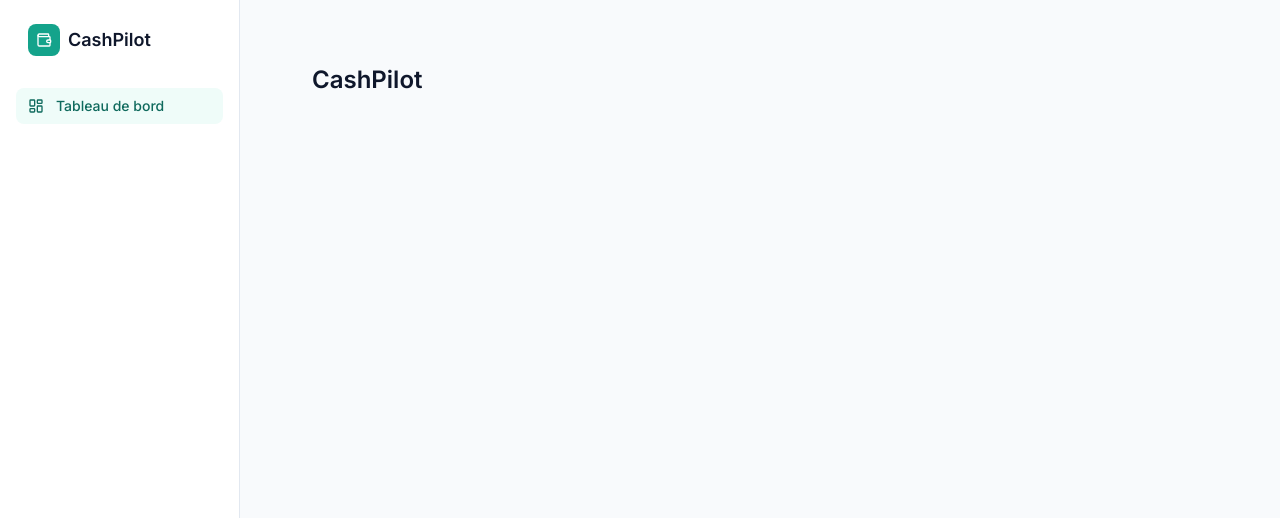
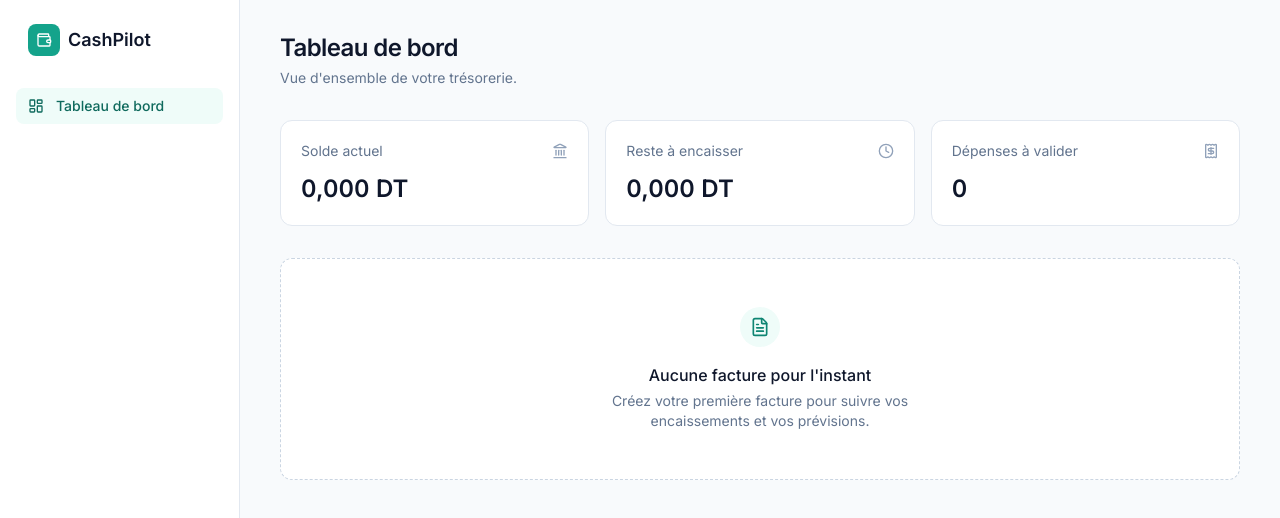
Before and after one commit to omartitouhi/cashpilot, a Next.js app in the folder apps/web/: page / in a window 1280 px wide. Shown: the top 518 px of the page. Built offline with nearby package versions, Linux system fonts and the light colour scheme.

Commit message:
feat(web): ajoute la page tableau de bord avec ses indicateurs

```diff
--- a/apps/web/src/app/(app)/page.tsx
+++ b/apps/web/src/app/(app)/page.tsx
@@ -1,3 +1,27 @@
-export default function HomePage() {
-  return <h1 className="p-8 text-2xl font-semibold">CashPilot</h1>;
+import { Clock, FileText, Landmark, Receipt } from "lucide-react";
+import { EmptyState } from "@/components/ui/empty-state";
+import { PageHeader } from "@/components/ui/page-header";
+import { StatCard } from "@/components/ui/stat-card";
+import { formatMoney } from "@/lib/format-money";
+
+export default function DashboardPage() {
+  return (
+    <>
+      <PageHeader title="Tableau de bord" description="Vue d'ensemble de votre trésorerie." />
+
+      <section className="grid gap-4 sm:grid-cols-2 lg:grid-cols-3">
+        <StatCard label="Solde actuel" value={formatMoney(0)} icon={Landmark} />
+        <StatCard label="Reste à encaisser" value={formatMoney(0)} icon={Clock} />
+        <StatCard label="Dépenses à valider" value="0" icon={Receipt} />
+      </section>
+
+      <section className="mt-8">
+        <EmptyState
+          icon={FileText}
+          title="Aucune facture pour l'instant"
+          description="Créez votre première facture pour suivre vos encaissements et vos prévisions."
+        />
+      </section>
+    </>
+  );
 }
```
